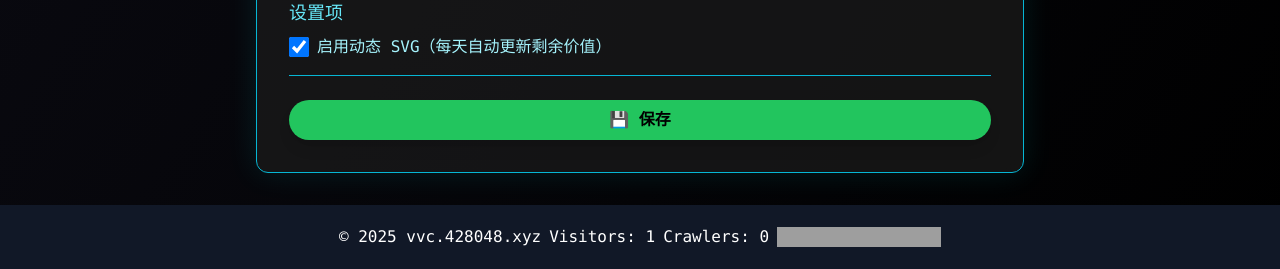
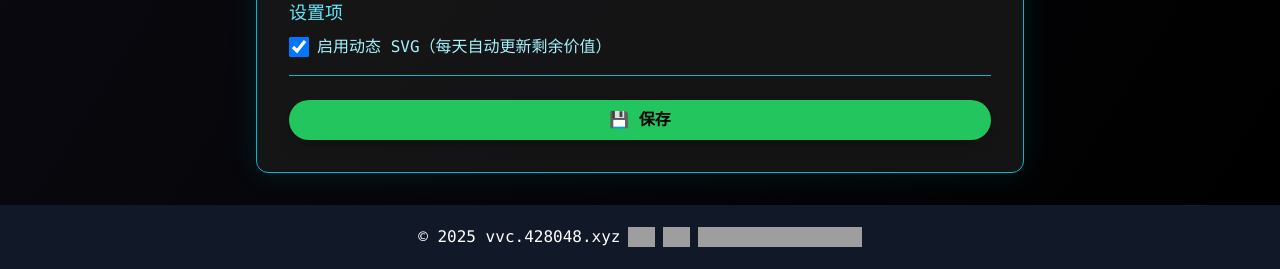
Before and after one commit to podcctv/vps-value-calculator, a Flask app: page /vps/new in a window 1280 px wide. Shown: the part 1782-2051 px from the top of the page. Run offline with Flask 3, Linux system fonts and the light colour scheme; the visitor is signed in with stand-in values (Sample User, id 1); data comes from the database, SQL or seed files in the repository; data that the repository does not hold is empty; style sheets or scripts are compiled from the project's sources; grey boxes are pictures that could not be loaded.

Commit message:
Use shields badges for visit counters

```diff
--- a/templates/footer.html
+++ b/templates/footer.html
@@ -1,7 +1,19 @@
 <footer class="mt-auto w-full h-16 py-4 bg-gray-900 flex items-center justify-center gap-2 text-white text-center">
   <span>© 2025 vvc.428048.xyz</span>
-  <span>Visitors: {{ visit_stats.visitors }}</span>
-  <span>Crawlers: {{ visit_stats.crawlers }}</span>
+  <img
+    src="https://img.shields.io/badge/Visitors-{{ visit_stats.visitors }}-blue"
+    alt="Visitors badge"
+    class="h-5"
+    height="20"
+    loading="lazy"
+  />
+  <img
+    src="https://img.shields.io/badge/Crawlers-{{ visit_stats.crawlers }}-orange"
+    alt="Crawlers badge"
+    class="h-5"
+    height="20"
+    loading="lazy"
+  />
   <a href="https://github.com/podcctv/vps-value-calculator" target="_blank" aria-label="GitHub repository">
     <img
       src="https://img.shields.io/badge/github-vps_value_calculator-blue"
```
